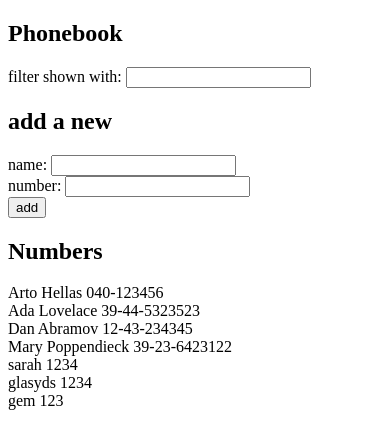
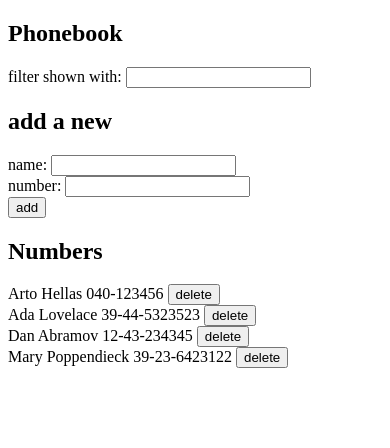
Before and after one commit to sjq1412/fullstackopen2023, a React (Create React App) app in the folder part2/phonebook/: page / in a window 390 px wide. Shown: the top 448 px of the page. Built offline with nearby package versions, Linux system fonts and the light colour scheme; data requests are answered from the project's data file.

Commit message:
feat(part2): 2.14: The Phonebook step9

```diff
--- a/part2/phonebook/db.json
+++ b/part2/phonebook/db.json
@@ -19,21 +19,6 @@
       "name": "Mary Poppendieck",
       "number": "39-23-6423122",
       "id": 4
-    },
-    {
-      "name": "sarah",
-      "number": "1234",
-      "id": 5
-    },
-    {
-      "name": "glasyds",
-      "number": "1234",
-      "id": 6
-    },
-    {
-      "name": "gem",
-      "number": "123",
-      "id": 7
     }
   ]
 }
--- a/part2/phonebook/src/App.js
+++ b/part2/phonebook/src/App.js
@@ -42,6 +42,15 @@
     setFilter(event.target.value);
   };
 
+  const handleDelete = (id) => {
+    const person = persons.find((p) => p.id === id);
+    if (window.confirm(`Delete ${person.name}?`)) {
+      personService.remove(id).then(() => {
+        setPersons(persons.filter((person) => person.id !== id));
+      });
+    }
+  };
+
   const personsToDisplay = filter
     ? persons.filter((person) => {
         return person.name
@@ -71,8 +80,9 @@
       </form>
       <h2>Numbers</h2>
       {personsToDisplay.map((person) => (
-        <div key={person.name}>
-          {person.name} {person.number}
+        <div key={person.id}>
+          {person.name} {person.number}{" "}
+          <button onClick={() => handleDelete(person.id)}>delete</button>
         </div>
       ))}
     </div>
--- a/part2/phonebook/src/services/persons.js
+++ b/part2/phonebook/src/services/persons.js
@@ -17,5 +17,10 @@
   return request.then((response) => response.data);
 };
 
+const remove = (id) => {
+  const request = axios.delete(`${baseUrl}/${id}`);
+  return request.then((response) => response.data);
+};
+
 // eslint-disable-next-line import/no-anonymous-default-export
-export default { getAll, create, update };
+export default { getAll, create, update, remove };
```
